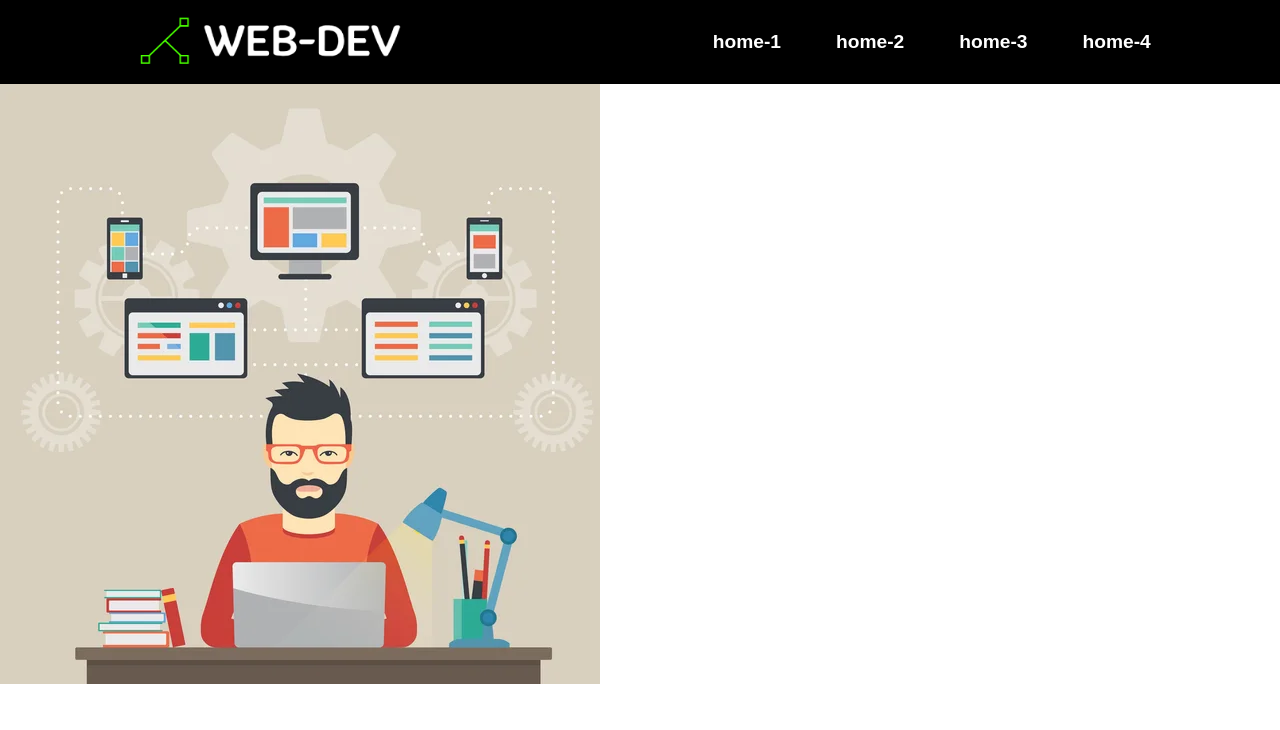
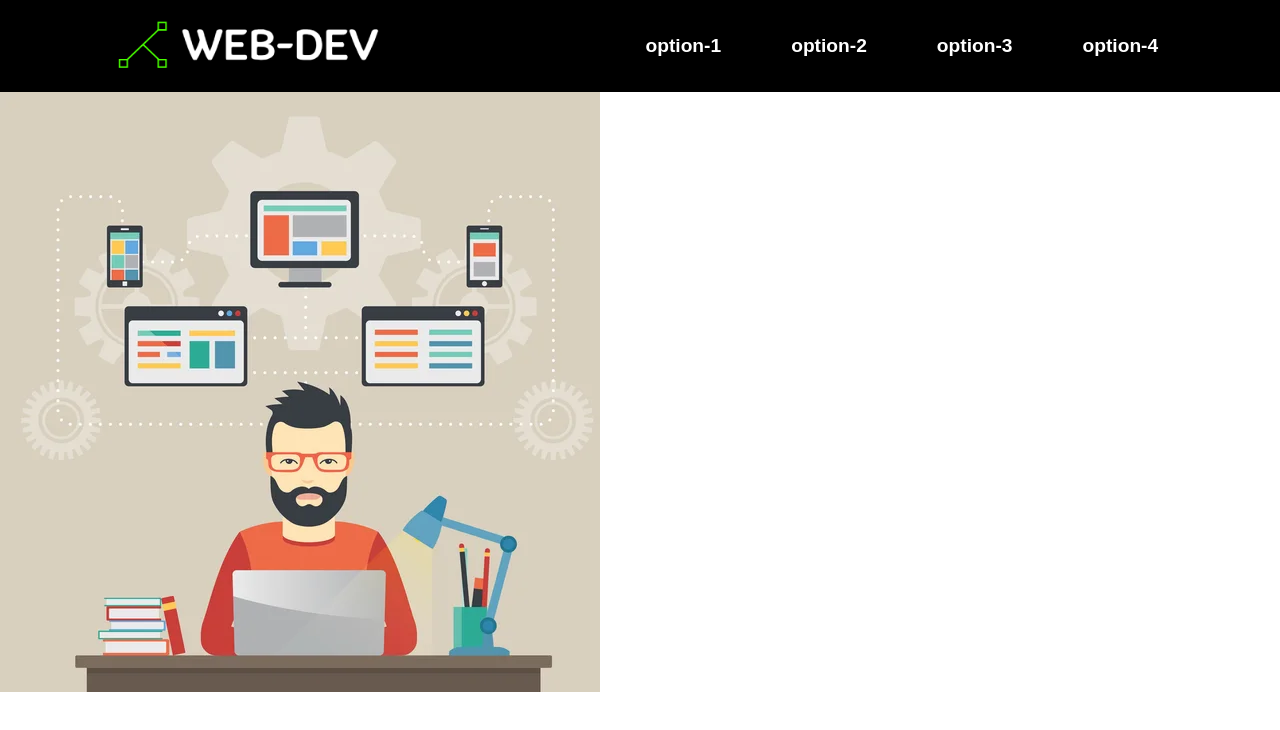
Before and after one commit to MiranIbrahim/first-simple-website, a plain HTML site: page index.html in a window 1280 px wide. Drawn offline with Linux system fonts and the light colour scheme.

Commit message:
navbar updated

```diff
--- a/css/nav.css
+++ b/css/nav.css
@@ -8,7 +8,7 @@
     /* margin-right: 20px; */
 }
 .nav-menu{
-    padding-left: 15px;
+    padding: 15px;
     font-size:larger;
     font-weight: 600;
     font-family: Arial, Helvetica, sans-serif;
--- a/index.html
+++ b/index.html
@@ -16,14 +16,12 @@
                     <img class="logo" src="./images/navbar logo-1.PNG" alt="web development first project">
                 </div>
                 <div class="navbar">
-                    <li class="nav-menu">home-1</li>
-                    <li class="nav-menu">home-2</li>
-                    <li class="nav-menu">home-3</li>
-                    <li class="nav-menu">home-4</li>
+                    <li class="nav-menu">option-1</li>
+                    <li class="nav-menu">option-2</li>
+                    <li class="nav-menu">option-3</li>
+                    <li class="nav-menu">option-4</li>
                 </div>
-            </div>
-        </nav>
-
+            </nav>
         <div class="banner">
             <div class="banner-image">
                 <img src="./images/banner vector art.jpg" alt="Abu Ibrahim Md Moeenuddin Miran">
```
